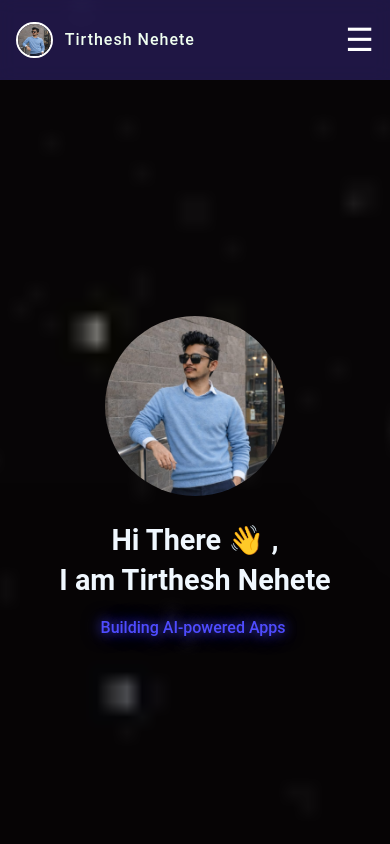
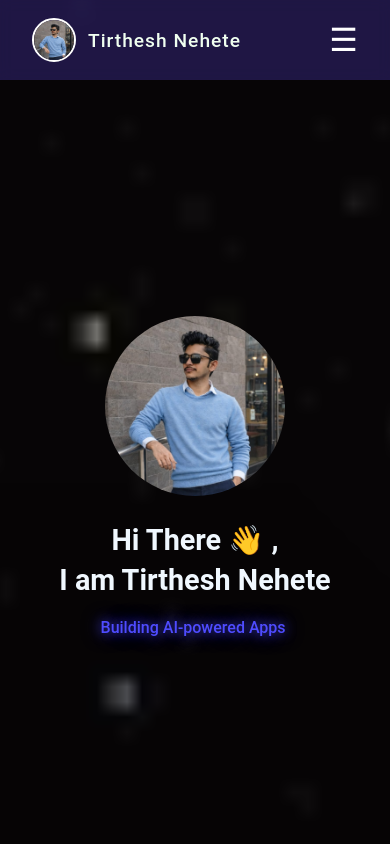
Before and after one commit to tirtheshnehete/portfolio-updated, a React (Vite) app: page / in a window 390 px wide. Shown: the top 844 px of the page. Built offline with nearby package versions, Linux system fonts and the light colour scheme; the HTML template or start-up script is replaced by a standard one.

Commit message:
Resume update

```diff
--- a/src/index.css
+++ b/src/index.css
@@ -17,25 +17,19 @@ body {
 }
 
 /* ========================= HEADER ========================= */
-
 header {
   display: flex;
   justify-content: space-between;
+  height: 5rem;
   align-items: center;
-
-  width: 100%;
-  height: 5rem;
-
-  padding: 0 2rem;
-
+  padding: 1.5rem 2rem;
   position: fixed;
   top: 0;
   left: 0;
-
+  width: 100%;
   z-index: 1000;
-
   background: rgba(106, 76, 255, 0.25);
-  backdrop-filter: blur(10px);
+  backdrop-filter: blur(8px);
 }
 
 .img-text-container {
@@ -45,8 +39,8 @@ header {
 }
 
 .header-icon {
+  height: 2.75rem;
   width: 2.75rem;
-  height: 2.75rem;
   border-radius: 50%;
   margin-right: 0.75rem;
   border: 2px solid white;
@@ -54,26 +48,25 @@ header {
 
 .tirthesh-name {
   color: honeydew;
-  font-size: clamp(1.1rem, 2vw, 1.8rem);
+  font-size: clamp(1.2rem, 2vw, 1.8rem);
   font-weight: 500;
   letter-spacing: 1px;
-  transition: all 0.3s ease;
+  transition: color 0.3s ease;
 }
 
-.tirthesh-name:hover {
+.rohan-name:hover {
   color: #ff6600;
   text-shadow: 0 0 8px rgba(255, 102, 0, 0.6);
 }
 
-/* ========================= NAVBAR ========================= */
-
+/* NAVBAR */
 nav > ul {
   display: flex;
   align-items: center;
   gap: 1rem;
 }
 
-nav > ul > li {
+nav > ul > li{
   list-style: none;
 }
 
@@ -84,10 +77,11 @@ nav > ul > li {
   padding: 0.3rem 0.5rem;
   font-size: clamp(0.9rem, 1.5vw, 1.2rem);
   transition: color 0.3s ease;
+
 }
 
 .nav-link::after {
-  content: "";
+  content: '';
   position: absolute;
   left: 0;
   bottom: -3px;
@@ -104,8 +98,7 @@ nav > ul > li {
 .nav-link:hover::after {
   width: 100%;
 }
-
-/* ========================= HAMBURGER ========================= */
+/* Existing styles remain unchanged */
 
 .menu-toggle {
   display: none;
@@ -114,69 +107,7 @@ nav > ul > li {
   border: none;
   color: white;
   cursor: pointer;
-  z-index: 1100;
-}
-
-/* ========================= MOBILE NAV ========================= */
-
-@media (max-width: 768px) {
-
-  header {
-    padding: 0 1rem;
-  }
-
-  .menu-toggle {
-    display: block;
-  }
-
-  nav {
-    position: fixed;
-    top: 5rem;
-    right: -100%;
-    width: 230px;
-
-    background: rgba(20, 20, 30, 0.98);
-    backdrop-filter: blur(10px);
-
-    padding: 1.5rem;
-    border-radius: 0 0 0 15px;
-
-    transition: right 0.3s ease;
-    box-shadow: 0 0 20px rgba(0, 0, 0, 0.4);
-  }
-
-  nav.open {
-    right: 0;
-  }
-
-  nav > ul {
-    flex-direction: column;
-    align-items: flex-start;
-    gap: 1rem;
-  }
-}
-
-/* ========================= SMALL MOBILE ========================= */
-
-@media (max-width: 480px) {
-
-  header {
-    height: 5rem;
-    padding: 0 1rem;
-  }
-
-  .header-icon {
-    width: 2.3rem;
-    height: 2.3rem;
-  }
-
-  .tirthesh-name {
-    font-size: 1rem;
-  }
-
-  nav {
-    width: 210px;
-  }
+  z-index: 1100; /* stays above nav */
 }
 
 /* Responsive Nav (Mobile View) */
```
